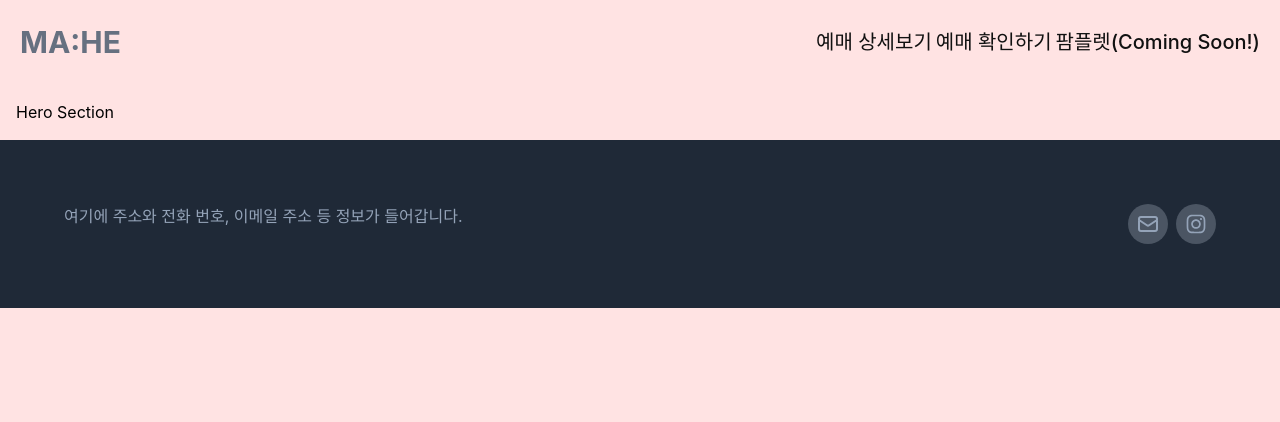
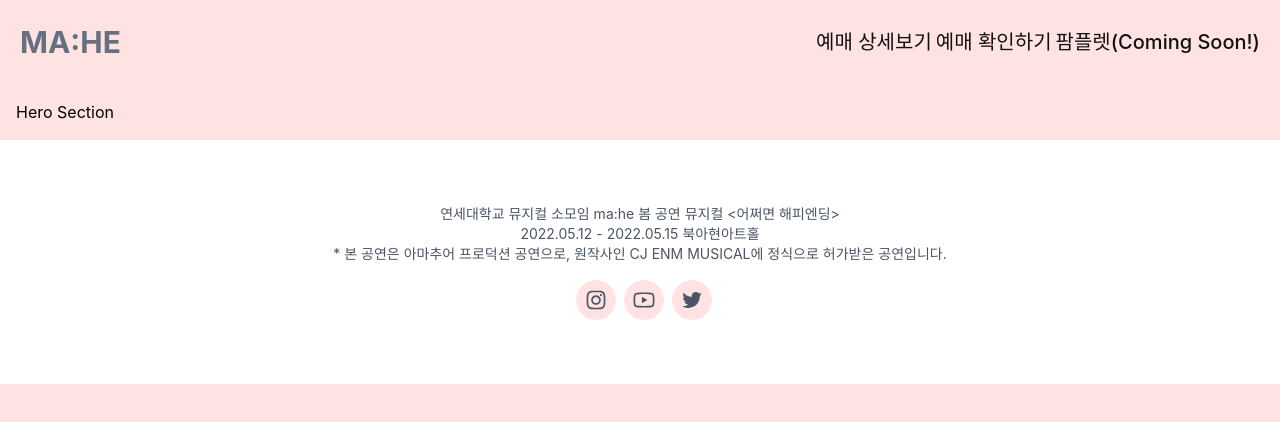
Before and after one commit to CaesiumY/mahe-musical, a Next.js app: page / in a window 1280 px wide. Shown: the top 422 px of the page. Built offline with nearby package versions, Linux system fonts and the light colour scheme.

Commit message:
feat: Update 푸터의 디자인 변경 및 내용 추가

```diff
--- a/src/components/common/Footer.tsx
+++ b/src/components/common/Footer.tsx
@@ -1,28 +1,65 @@
 import React from "react";
-import { HiOutlineMail } from "react-icons/hi";
-import { AiOutlineInstagram } from "react-icons/ai";
+import {
+  AiOutlineInstagram,
+  AiOutlineTwitter,
+  AiOutlineYoutube,
+} from "react-icons/ai";
+
+const iconSet = {
+  instagram: {
+    link: "https://www.instagram.com/mahe_musical/",
+    icon: (
+      <AiOutlineInstagram
+        className="inline rounded-full bg-[#ffe3e3] p-2 hover:bg-red-300 hover:text-[#ffe3e3] ml-2"
+        size="2.5rem"
+      />
+    ),
+  },
+  youtube: {
+    link: "",
+    icon: (
+      <AiOutlineYoutube
+        className="inline rounded-full bg-[#ffe3e3] p-2 hover:bg-red-300 hover:text-[#ffe3e3] ml-2"
+        size="2.5rem"
+      />
+    ),
+  },
+  twitter: {
+    link: "",
+    icon: (
+      <AiOutlineTwitter
+        className="inline rounded-full bg-[#ffe3e3] p-2 hover:bg-red-300 hover:text-[#ffe3e3] ml-2"
+        size="2.5rem"
+      />
+    ),
+  },
+};
 
 const Footer = () => {
   return (
-    <footer className="bg-gray-800 text-slate-400">
-      <div className="px-5 py-5 sm:p-16 flex flex-row">
-        <div className="basis-2/3">
-          <p>여기에 주소와 전화 번호, 이메일 주소 등 정보가 들어갑니다.</p>
+    <footer className="text-gray-600 bg-white">
+      <div className="px-5 py-5 sm:p-16 flex flex-col gap-4">
+        <div
+          className="basis-2/3 text-center text-sm"
+          style={{ wordBreak: "keep-all" }}
+        >
+          <p>
+            연세대학교 뮤지컬 소모임 ma:he 봄 공연 뮤지컬 &lt;어쩌면
+            해피엔딩&gt;
+          </p>
+          <p>2022.05.12 - 2022.05.15 북아현아트홀</p>
+          <p>
+            * 본 공연은 아마추어 프로덕션 공연으로, 원작사인 CJ ENM MUSICAL에
+            정식으로 허가받은 공연입니다.
+          </p>
         </div>
 
-        <div className="basis-1/3 text-right text-2xl">
-          <a href="mailto:dbs2636@gmail.com">
-            <HiOutlineMail
-              className="inline rounded-full bg-gray-600 p-2 hover:bg-gray-400 hover:text-gray-600 ml-2"
-              size="2.5rem"
-            />
-          </a>
-          <a href="https://www.instagram.com/mahe_musical/">
-            <AiOutlineInstagram
-              className="inline rounded-full bg-gray-600 p-2 hover:bg-gray-400 hover:text-gray-600 ml-2"
-              size="2.5rem"
-            />
-          </a>
+        <div className="basis-1/3 text-center text-2xl">
+          {Object.entries(iconSet).map(([key, value]) => (
+            <a key={key} href={value.link}>
+              {value.icon}
+            </a>
+          ))}
         </div>
       </div>
     </footer>
```
